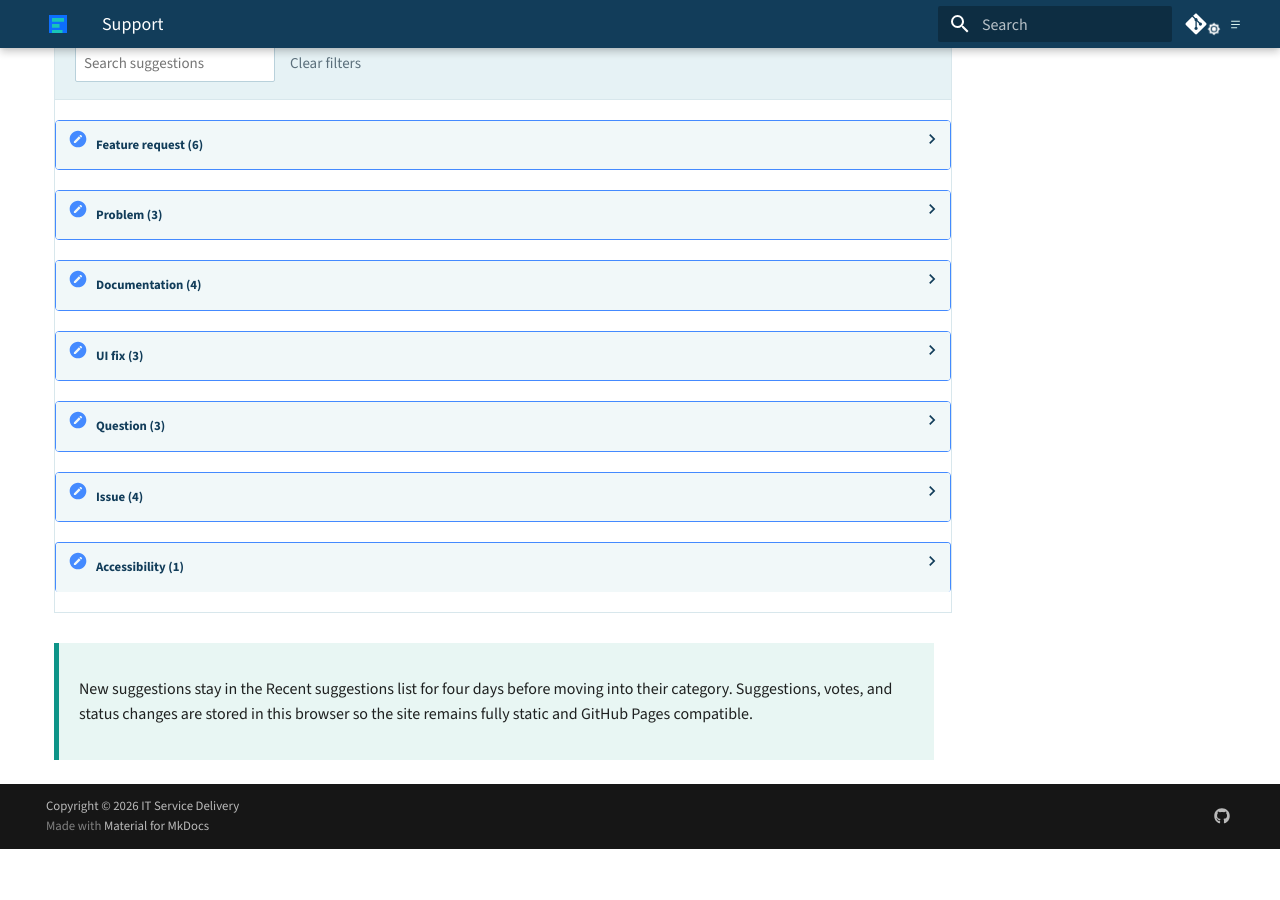
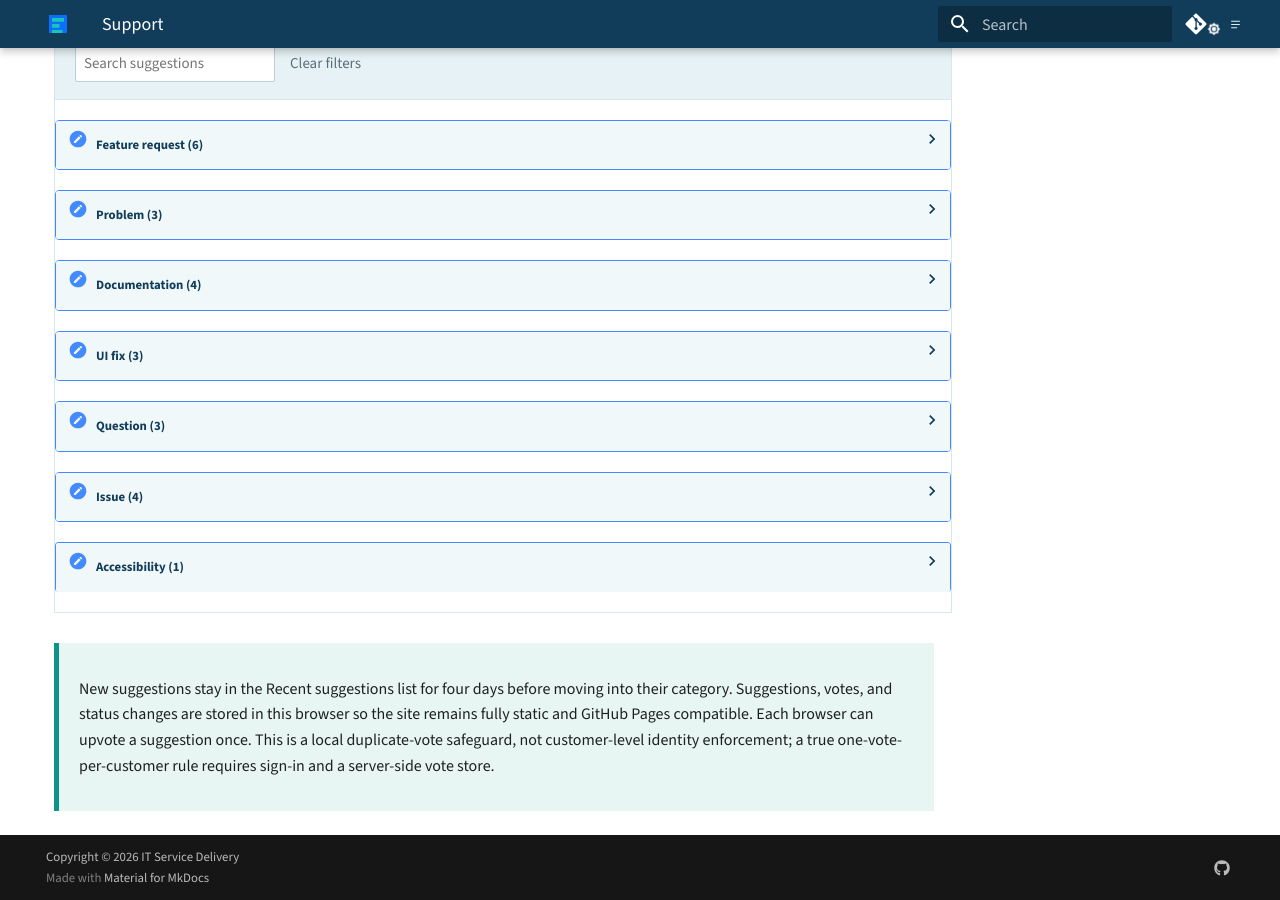
Before and after one commit to dgooding/mkdocs-basic, an MkDocs documentation site: the page built from docs/support.md, in a window 1280 px wide and 900 px high, scrolled down 1068 px. Built offline with MkDocs 1.6.1 and Material for MkDocs 9.7.7, drawn with Linux system fonts in a browser that asks for light colours; comment, search, counter and statistics services are not loaded; before the commit the page ends 1917 px from its top, so only the background shows below that; some of the changed lines change nothing that is shown.

Commit message:
docs: auto-update 2026-08-26 23:57:33

```diff
--- a/docs/javascripts/support-suggestions.js
+++ b/docs/javascripts/support-suggestions.js
@@ -14,10 +14,12 @@
   const endpoint = "https://api.github.com/repos/dgooding/mkdocs-basic/issues?labels=feature-request&state=open&per_page=50"
   const localStorageKey = "itsd-suggestions"
   const votesStorageKey = "itsd-suggestion-votes"
+  const votedStorageKey = "itsd-suggestion-voted"
   const statusesStorageKey = "itsd-suggestion-statuses"
   let sharedIssues = []
   let localSuggestions = JSON.parse(localStorage.getItem(localStorageKey) || "[]")
   let votes = JSON.parse(localStorage.getItem(votesStorageKey) || "{}")
+  let voted = JSON.parse(localStorage.getItem(votedStorageKey) || "{}")
   let statuses = JSON.parse(localStorage.getItem(statusesStorageKey) || "{}")
   localSuggestions = localSuggestions.map(function (suggestion, index) {
     return Object.assign({ id: "local-existing-" + index }, suggestion)
@@ -62,11 +64,17 @@
     const vote = document.createElement("button")
     vote.className = "itsd-suggestion-vote"
     vote.type = "button"
-    vote.setAttribute("aria-label", "Upvote " + suggestion.title)
+    const hasVoted = voted[suggestion.id] === true
+    vote.setAttribute("aria-label", hasVoted ? "Upvoted " + suggestion.title : "Upvote " + suggestion.title)
+    vote.setAttribute("aria-pressed", String(hasVoted))
+    vote.disabled = hasVoted
     vote.innerHTML = "<span aria-hidden=\"true\">&uarr;</span><strong>" + (votes[suggestion.id] || 0) + "</strong>"
     vote.addEventListener("click", function () {
+      if (voted[suggestion.id]) return
       votes[suggestion.id] = (votes[suggestion.id] || 0) + 1
+      voted[suggestion.id] = true
       localStorage.setItem(votesStorageKey, JSON.stringify(votes))
+      localStorage.setItem(votedStorageKey, JSON.stringify(voted))
       render()
     })
 
--- a/docs/support.md
+++ b/docs/support.md
@@ -66,6 +66,6 @@
 
 <div class="itsd-status" markdown>
 
-New suggestions stay in the Recent suggestions list for four days before moving into their category. Suggestions, votes, and status changes are stored in this browser so the site remains fully static and GitHub Pages compatible.
+New suggestions stay in the Recent suggestions list for four days before moving into their category. Suggestions, votes, and status changes are stored in this browser so the site remains fully static and GitHub Pages compatible. Each browser can upvote a suggestion once. This is a local duplicate-vote safeguard, not customer-level identity enforcement; a true one-vote-per-customer rule requires sign-in and a server-side vote store.
 
 </div>
```
